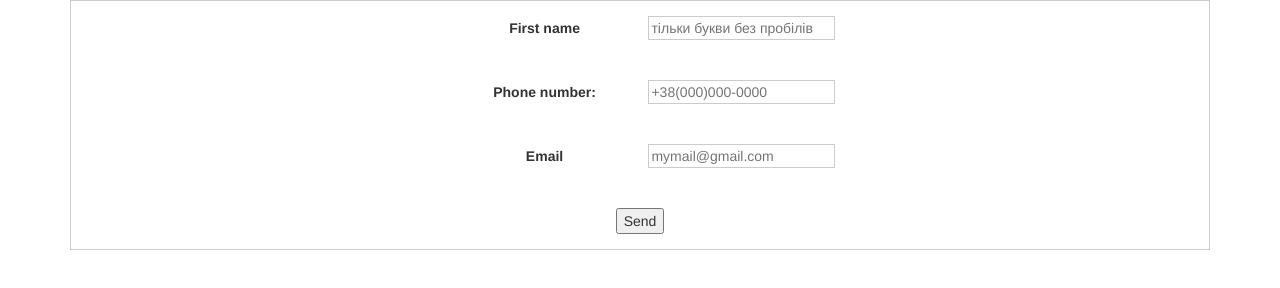
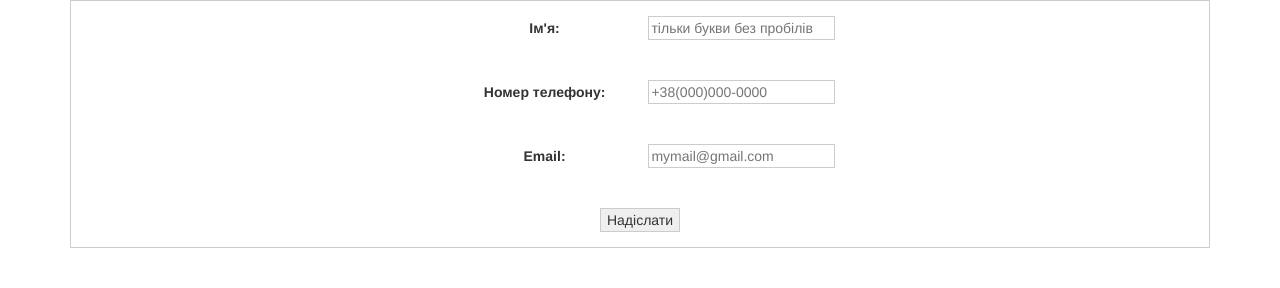
Before and after one commit to shyrikUs/ossTest, a plain HTML site: page form/index.html in a window 1280 px wide. Drawn offline with nearby package versions, Linux system fonts and the light colour scheme.

Commit message:
Update index.html
Update

```diff
--- a/form/index.html
+++ b/form/index.html
@@ -2,7 +2,7 @@
 <html lang="en">
 <head>
     <meta charset="UTF-8">
-    <title>OSS Form</title>
+    <title>Form</title>
     <link rel="stylesheet" href="https://cdnjs.cloudflare.com/ajax/libs/twitter-bootstrap/4.0.0-alpha/css/bootstrap.css"/>
     <style>
         #testForm {
@@ -56,24 +56,23 @@
             <div class="content">
                 <form action="#" id="testForm">
                     <div>
-                        <label for="name">First name</label>
+                        <label for="name">Ім'я:</label>
                         <input  id="name" placeholder="тільки букви без пробілів"/>
                         <div class="errorStyle" id="nameError">поле має містити тільки букви</div>
                     </div>
 
                     <div>
-                        <label for="phone">Phone number:</label>
+                        <label for="phone">Номер телефону:</label>
                         <input id="phone"  placeholder="+38(000)000-0000"/>
                         <div class="errorStyle" id="phoneError">в форматі +38(000)000-0000</div>
                     </div>
 
                     <div>
-                        <label for="email">Email</label>
+                        <label for="email">Email:</label>
                         <input type="email" id="email"  placeholder="mymail@gmail.com"/>
                         <div class="errorStyle" id="emailError">наприклад, mymail@gmail.com</div>
                     </div>
-
-                    <button id="send" onclick="myForm()">Send</button>
+                    <input type="button" value="Надіслати" id="send" onclick="myForm()">
                     <div id="result"></div>
                 </form>
             </div>
@@ -83,12 +82,13 @@
 
 <script>
     'use strict';
-
 	let name = document.getElementById('name'),
 		phone = document.getElementById('phone'),
     	result = document.getElementById('result'),
+		send = document.getElementById('send'),
         email = document.getElementById('email');
 	result.innerText = '';
+
 	function myForm () {
 		let formValue = {
 			nameField: {
@@ -118,7 +118,6 @@
 		}
 	}
 		showRes(counter);
-
 	}
 	function check(field) {
 		field.global.classList.remove('error');
@@ -149,9 +148,6 @@
 		}
 		result.innerText = textRes;
 	}
-
-
-
 </script>
 
 </body>
```
Lines whose indentation alone changed are shown as unchanged.
